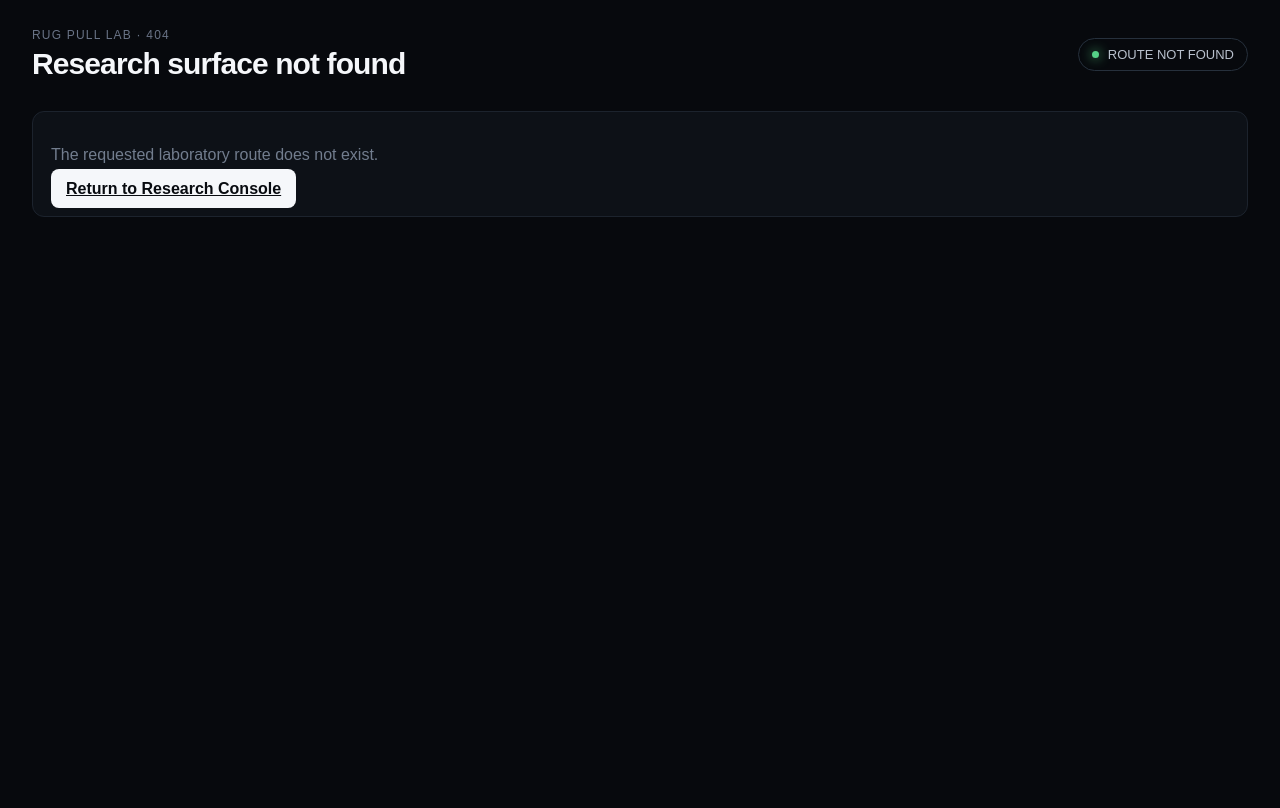
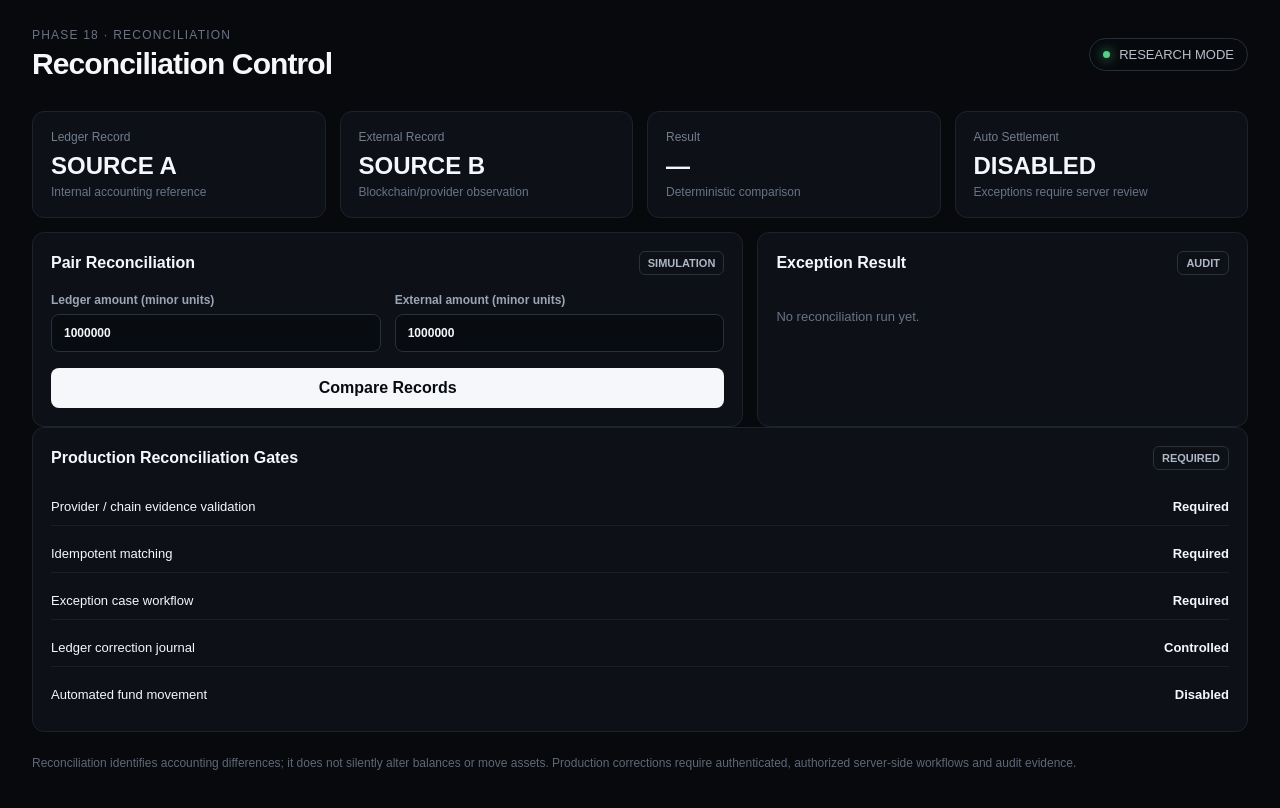
Before and after one commit to RichbloodTech001/Rug-Pull-Lab, a Next.js app: page /reconciliation in a window 1280 px wide. Before the commit this address had no page. Shown: the top 808 px of the page. Built offline with nearby package versions, Linux system fonts and the light colour scheme.

Commit message:
Phase 18: add reconciliation operations console

```diff
--- /dev/null
+++ b/app/reconciliation/page.tsx
@@ -0,0 +1,27 @@
+"use client";
+
+import { useState } from "react";
+import { reconcilePair, type ReconciliationResult } from "@/lib/reconciliation";
+
+export default function ReconciliationPage() {
+  const [leftAmount, setLeftAmount] = useState("1000000");
+  const [rightAmount, setRightAmount] = useState("1000000");
+  const [result, setResult] = useState<ReconciliationResult | null>(null);
+
+  function run() {
+    try {
+      setResult(reconcilePair(
+        { id: "ledger-1", reference: "LAB-001", source: "LEDGER", assetCode: "SOL", amountMinor: BigInt(leftAmount), timestamp: new Date().toISOString() },
+        { id: "chain-1", reference: "LAB-001", source: "BLOCKCHAIN", assetCode: "SOL", amountMinor: BigInt(rightAmount), timestamp: new Date().toISOString() },
+      ));
+    } catch { setResult({ status: "MISMATCH", reason: "Invalid reconciliation input.", varianceMinor: 0n }); }
+  }
+
+  return <main className="main">
+    <div className="topbar"><div><div className="eyebrow">Phase 18 · Reconciliation</div><h1>Reconciliation Control</h1></div><div className="status"><span className="dot" /> RESEARCH MODE</div></div>
+    <section className="grid"><div className="card"><div className="metric-label">Ledger Record</div><div className="metric">SOURCE A</div><div className="metric-note">Internal accounting reference</div></div><div className="card"><div className="metric-label">External Record</div><div className="metric">SOURCE B</div><div className="metric-note">Blockchain/provider observation</div></div><div className="card"><div className="metric-label">Result</div><div className="metric">{result?.status ?? "—"}</div><div className="metric-note">Deterministic comparison</div></div><div className="card"><div className="metric-label">Auto Settlement</div><div className="metric">DISABLED</div><div className="metric-note">Exceptions require server review</div></div></section>
+    <section className="workspace"><div className="card"><div className="card-title"><span>Pair Reconciliation</span><span className="badge">SIMULATION</span></div><div className="form-grid"><label>Ledger amount (minor units)<input value={leftAmount} onChange={e => setLeftAmount(e.target.value)} inputMode="numeric" /></label><label>External amount (minor units)<input value={rightAmount} onChange={e => setRightAmount(e.target.value)} inputMode="numeric" /></label></div><button className="primary-button" onClick={run}>Compare Records</button></div><div className="card"><div className="card-title"><span>Exception Result</span><span className="badge">AUDIT</span></div>{result ? <div className="list"><div className="list-row"><span>Status</span><strong>{result.status}</strong></div><div className="list-row"><span>Variance</span><strong>{result.varianceMinor.toString()}</strong></div><div className="list-row"><span>Reason</span><strong>{result.reason}</strong></div></div> : <div className="empty-state">No reconciliation run yet.</div>}</div></section>
+    <section className="card"><div className="card-title"><span>Production Reconciliation Gates</span><span className="badge">REQUIRED</span></div><div className="list"><div className="list-row"><span>Provider / chain evidence validation</span><strong>Required</strong></div><div className="list-row"><span>Idempotent matching</span><strong>Required</strong></div><div className="list-row"><span>Exception case workflow</span><strong>Required</strong></div><div className="list-row"><span>Ledger correction journal</span><strong>Controlled</strong></div><div className="list-row"><span>Automated fund movement</span><strong>Disabled</strong></div></div></section>
+    <p className="footer-note">Reconciliation identifies accounting differences; it does not silently alter balances or move assets. Production corrections require authenticated, authorized server-side workflows and audit evidence.</p>
+  </main>;
+}
```
